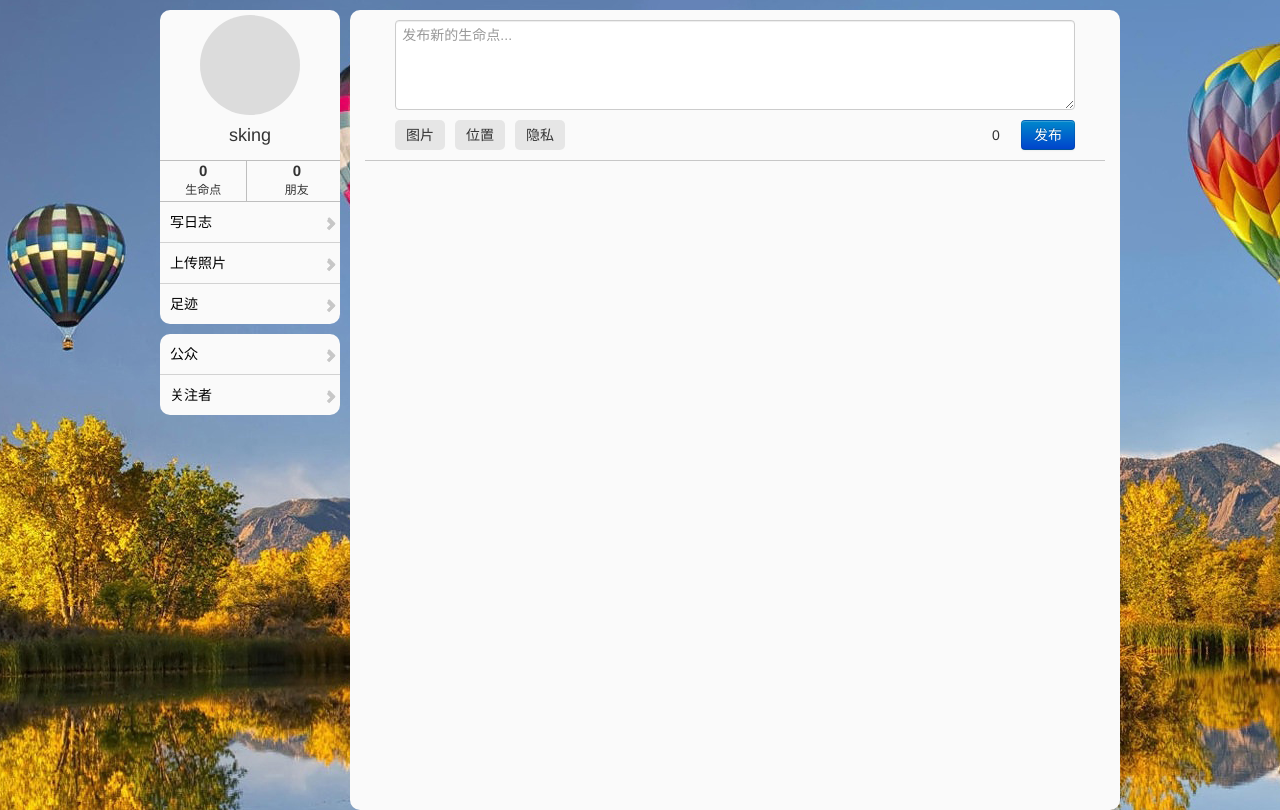
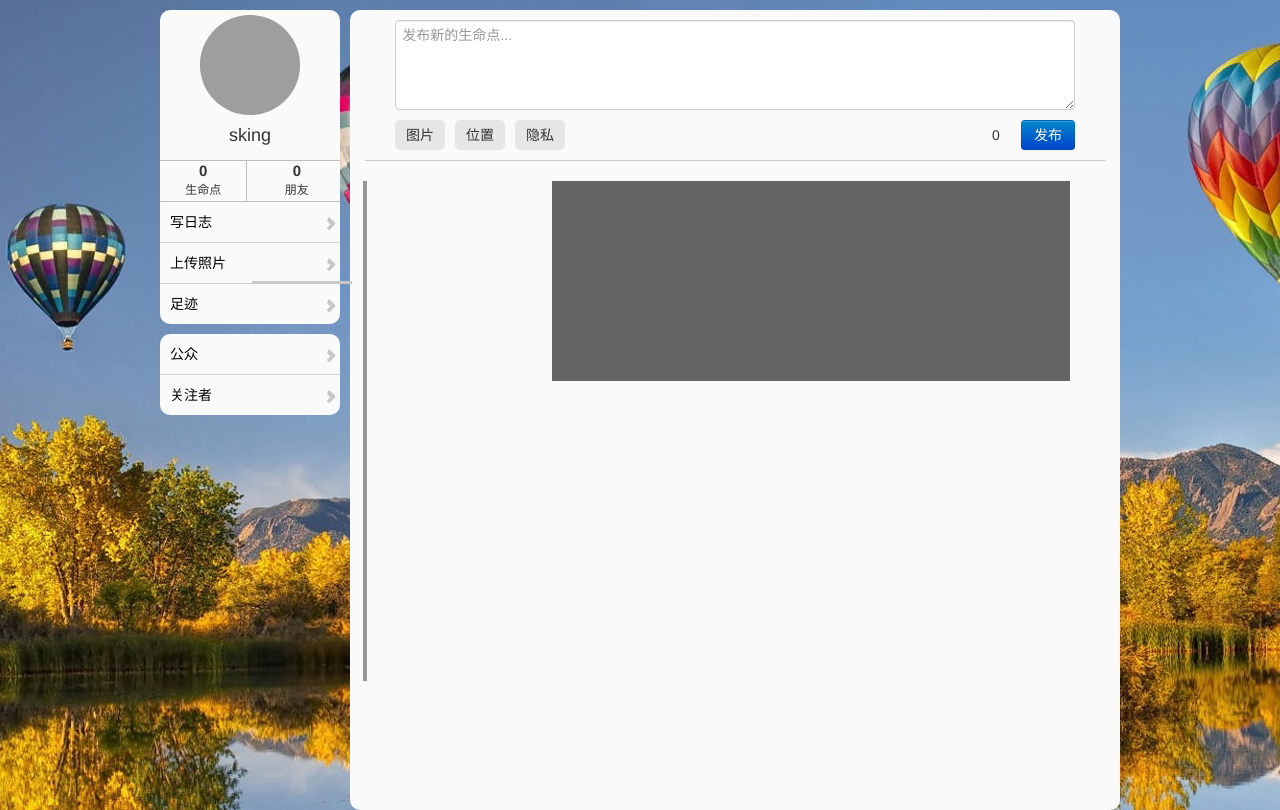
Before and after one commit to wbsking/lifeline, a Python web app: template templates/userhome.html in a window 1280 px wide. Shown: the part 60-870 px from the top of the page. Run offline with Jinja, Linux system fonts and the light colour scheme; the template is opened without the code that fills it, so the values that code supplies are empty; some libraries are stand-ins or nearby versions; grey boxes are pictures that could not be loaded.

Commit message:
add line

```diff
--- a/static/style/userhome.css
+++ b/static/style/userhome.css
@@ -189,7 +189,13 @@ body{
     margin-left:auto;
     margin-right:auto;
     border-radius:100px;
+    overflow:hidden;
     background-color:rgba(100, 100, 100, 0.2);
+}
+
+.user_gravatar img{
+    height:100px;
+    width:100px;
 }
 
 .user_dash .u_info{
@@ -388,3 +394,32 @@ body{
     text-align:center;
     float:right;
 }
+
+.line_content{
+    width:96%;
+    height:500px;
+    margin-left:auto;
+    margin-right:auto;
+    margin-top:20px;
+    border-left-color:rgba(150, 150, 150, 1);
+    border-left-width:4px;
+    border-left-style:solid;
+}
+
+.line_element{
+    width:70%;
+    position:relative;
+    height:200px;
+    margin-left:25%;
+    background-color:rgba(100, 100, 100, 1);
+}
+
+.line_element:before{
+    content:'';
+    position:absolute;
+    width:100px;
+    top:100px;
+    left:-300px;
+    height:3px;
+    background-color:rgba(200, 200, 200, 1);
+}
--- a/templates/userhome.html
+++ b/templates/userhome.html
@@ -44,6 +44,7 @@
                 <div class="user_dash">
                     <div class="user_profile">
                         <div class="user_gravatar">
+                            <image src="/image/5237068479ed331497f56226" />
                         </div>
                     </div>
                     <div class="u_info">
@@ -98,6 +99,11 @@
                         <div class="word_num">0</div>
                     </div>
                 </div>
+                <div class="line_content">
+                    <div class="line_element">
+                        <div class=""></div>
+                    </div>
+                </div>
             </div>
         </div>
     </body>
```
